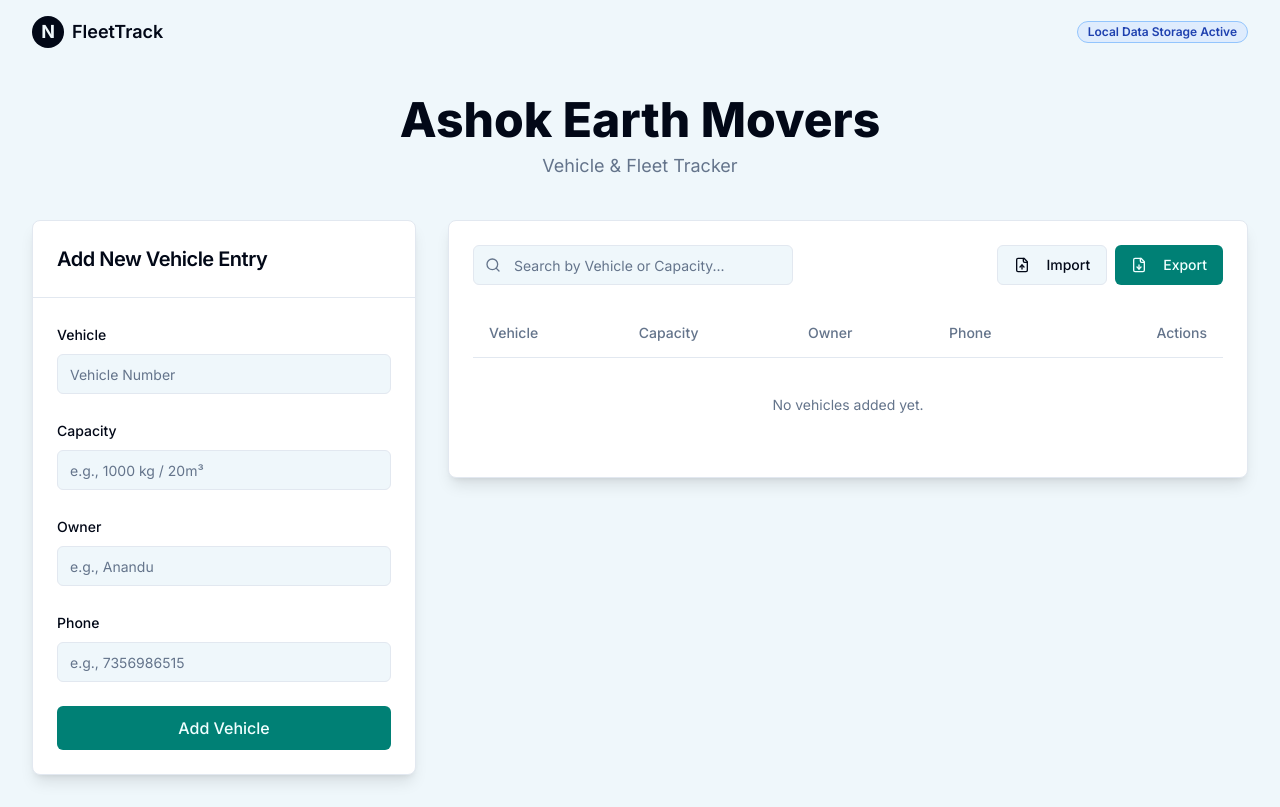
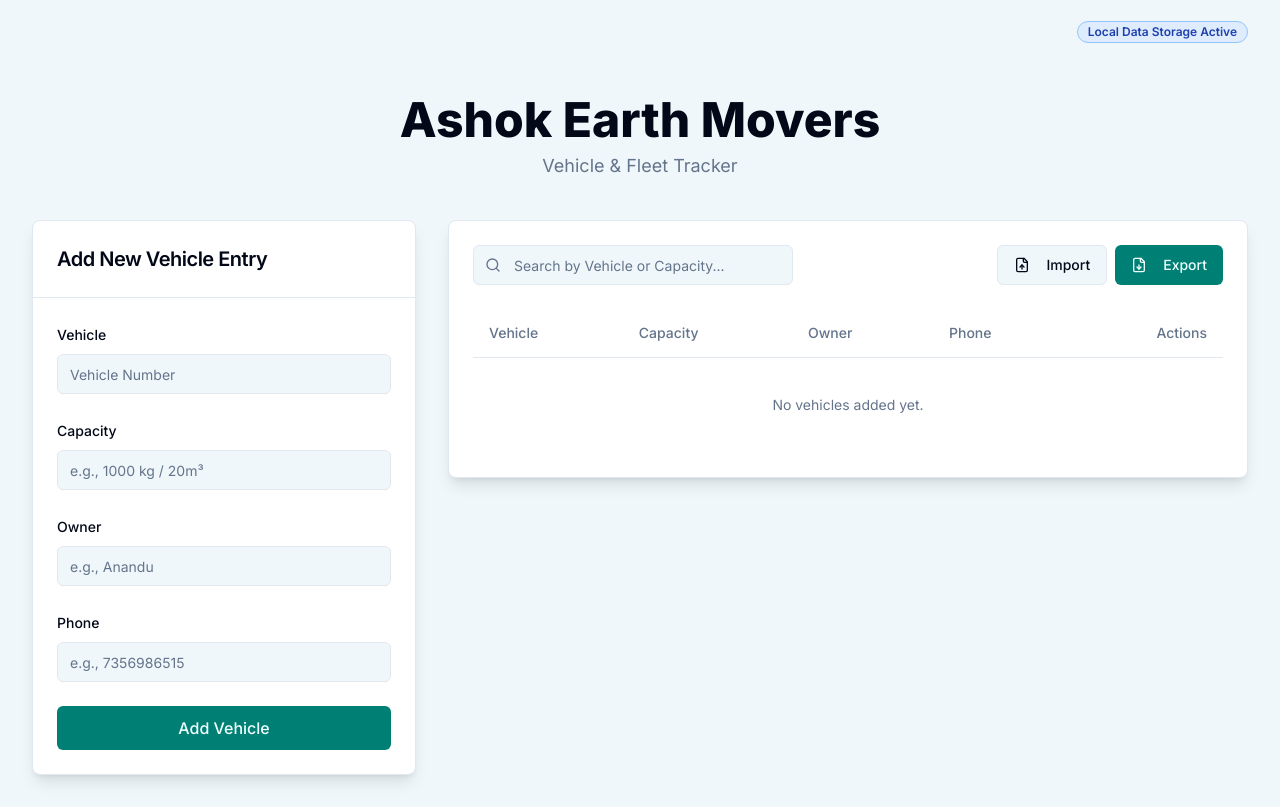
Before and after one commit to nobi-n/repo2, a Next.js app: page / in a window 1280 px wide. Built offline with nearby package versions, Linux system fonts and the light colour scheme.

Commit message:
remove the Fleet tarck and picture N in the top left corner

```diff
--- a/src/app/page.tsx
+++ b/src/app/page.tsx
@@ -4,13 +4,7 @@ import VehicleTracker from "../components/vehicle-tracker";
 export default function Home() {
   return (
     <>
-      <header className="absolute inset-x-0 top-0 z-10 flex h-16 items-center justify-between px-4 sm:px-8">
-        <div className="flex items-center gap-2">
-          <div className="w-8 h-8 bg-foreground rounded-full flex items-center justify-center text-background font-bold text-lg">
-            N
-          </div>
-          <span className="font-semibold text-lg">FleetTrack</span>
-        </div>
+      <header className="absolute inset-x-0 top-0 z-10 flex h-16 items-center justify-end px-4 sm:px-8">
         <Badge variant="outline" className="border-blue-300 bg-blue-100/80 text-blue-800">
           Local Data Storage Active
         </Badge>
```
